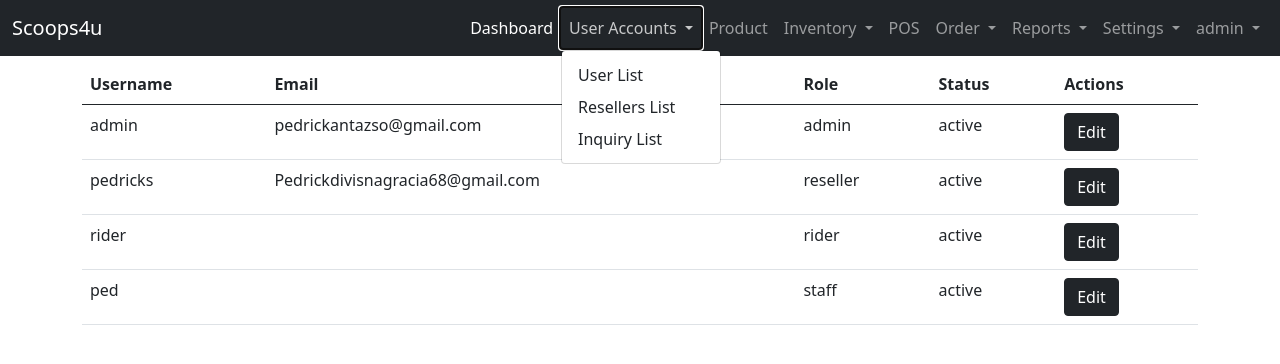
After one commit to Pedrick16/django_scoops-capstone, a Django app: page /user-site/user-list/ in a window 1280 px wide, after a click on "User Accounts". The commit adds this page. Shown: the top 364 px of the page. Run offline with Django 4.2, Linux system fonts and the light colour scheme; a user stored in the database is signed in; data comes from the database, SQL or seed files in the repository; both versions use the stored data as it was after the commit.

Commit message:
added code for useraccount

```diff
--- a/admin_site/urls.py
+++ b/admin_site/urls.py
@@ -7,8 +7,13 @@ from django.conf.urls.static import static
 app_name = 'admin_site'
 urlpatterns = [
     path('', views.dashboard_admin, name='dashboard'),
+    path('user-list/', views.user_list , name='user_list'),
+    path('edit-user-list/<int:userid>/', views.edit_user_account , name='edit_user_account'),
+    path('update-user-list/<int:userid>/', views.update_user_account , name='update_user_account'),
+
     path('list-inquiry/', views.list_inquiry, name='list_inquiry'),
     path('list-reseller/', views.list_reseller, name='list_reseller'),
+    path('edit-reseller/<int:id>/', views.edit_reseller, name='edit_reseller'),
     path('archive-reseller/<int:resellerid>/', views.archive_reseller, name='archive_reseller'),
 
     path('settings_profile/', views.settings_profile, name='settings_profile'),
@@ -69,10 +74,12 @@ urlpatterns = [
 
     #search
     path('search-reseller/', views.search_reseller, name='search_reseller'),
+    path('search-archive-reseller/', views.search_archive, name='search_archive_reseller'),
     path('search-product/', views.search_product, name='search_product'),
     path('search-inventory/', views.search_inventory, name='search_inventory'),
     path('search-transaction/', views.search_transaction, name='search_transaction'),
     path('search/activity-log/', views.search_actlog, name='search_act-log'),
+    path('search/activity-log-date/', views.search_date_actlog, name='search_date_actlog'),
     path('search/online-sales', views.search_online_sales, name='search_online_sales'),
     path('search/pos-sales', views.search_pos_sales, name='search_pos_sales'),
 
@@ -86,7 +93,7 @@ urlpatterns = [
     path('viewing-pic/<int:id>/', views.view_pic, name='viewing_pic'),
 
     #edit
-    path('edit-reseller/<int:id>/', views.edit_reseller, name='edit_reseller'),
+
 
 
 ]
--- a/admin_site/views.py
+++ b/admin_site/views.py
@@ -6,7 +6,9 @@ from django.core.mail import send_mail
 
 from datetime import datetime,date
 from landing_page.forms import SignUpForm
+from landing_page.models import User
 import random
+
 
 
 
@@ -52,8 +54,7 @@ def register(request, inquiryid):
             reseller.reseller_status = status
             reseller.save()
             return redirect('admin_site:send_email')
-        else:
-            messages.success(request,("sorry have an error"))
+
     else:
         form = SignUpForm()
     return render(request, 'admin_site/user/register.html',{'form':form})
@@ -66,6 +67,41 @@ def list_reseller(request):
     list_reseller = Reseller.objects.order_by('-id').filter(reseller_status = "active")
     context = {'list_reseller':list_reseller}
     return render(request, 'admin_site/user/list_reseller.html', context)
+
+#list user account
+@login_required(login_url='landing_page:login')
+def user_list(request):
+    users = User.objects.all()
+    context = {'users':users}
+    return render(request, 'admin_site/user/useraccount.html', context)
+
+
+#list user account
+@login_required(login_url='landing_page:login')
+def edit_user_account(request,userid):
+    list_users = User.objects.get(id = userid)
+    context={
+        'list_users':list_users
+    }
+    return render(request, 'admin_site/edit/edit_useraccount.html',context)
+
+@login_required(login_url='landing_page:login')
+def update_user_account(request,userid):
+    if request.method == "POST":
+        user = User.objects.get(id = userid)
+        username =  request.POST['username']
+        email = request.POST['email']
+        role =  request.POST['role']
+        status = request.POST['status']
+        user.username = username
+        user.email=    email
+        user.role =  role
+        user.status = status
+        user.save()
+        messages.success(request,"successfully updated")
+        return redirect('admin_site:user_list')
+
+
 
 
 
@@ -787,6 +823,7 @@ def report_actlog(request):
     }
     return render(request, 'admin_site/reports/act_log.html', context)
 
+
 @login_required(login_url='landing_page:login')
 def report_pos_sales(request):
     pos_payment = Pos_Payment.objects.filter(pos_status = 'Printed')
@@ -829,6 +866,18 @@ def search_reseller(request):
         if search:
             list_reseller = Reseller.objects.filter(Q(reseller_status = "active"), Q(reseller_fname__contains=search) | Q(reseller_mname__contains=search) |Q(reseller_lname__contains=search) | Q(reseller_gender__contains=search) | Q(reseller_address__contains=search)| Q(reseller_email__contains=search))
             return render(request,'admin_site/user/list_reseller.html', {'list_reseller': list_reseller})
+        else:
+           messages.success(request,("No records found!"))
+           return render(request,'admin_site/user/list_reseller.html')
+
+#search bar for reseller
+@login_required(login_url='landing_page:login')
+def search_archive(request):
+    if request.method == "GET":
+        search = request.GET.get('search')
+        if search:
+            list_reseller = Reseller.objects.filter(Q(reseller_status = "inactive"), Q(reseller_fname__contains=search) | Q(reseller_mname__contains=search) |Q(reseller_lname__contains=search) | Q(reseller_gender__contains=search) | Q(reseller_address__contains=search)| Q(reseller_email__contains=search))
+            return render(request,'admin_site/user/archive.html', {'list_reseller': list_reseller})
         else:
            messages.success(request,("No records found!"))
            return render(request,'admin_site/user/list_reseller.html')
@@ -883,6 +932,20 @@ def search_actlog(request):
            messages.success(request,("No records found!"))
            return render(request,'admin_site/reports/act_log.html')
 
+@login_required(login_url='landing_page:login')
+def search_date_actlog(request):
+    if request.method == "POST":
+        start_date= request.POST['start_date']
+        end_date = request.POST['end_date']
+
+        list_reports = Activity_log.objects.filter(date_time__date__range=[start_date, end_date])
+
+        context ={
+            'list_reports':list_reports
+        }
+        return render(request,'admin_site/reports/act_log.html',context)
+
+
 
 @login_required(login_url='landing_page:login')
 def search_online_sales(request):
--- a/landing_page/models.py
+++ b/landing_page/models.py
@@ -5,4 +5,6 @@ from django.contrib.auth.models import AbstractUser
 
 class User(AbstractUser):
     ROLE = ((" "," "),("admin","admin"),("staff","staff"),("reseller","reseller"),("rider","rider"))
-    role = models.CharField(max_length=50, null=True, default=False, choices=ROLE)
+    STAT = ((" "," "),("active","active"),("inactive","inactive"))
+    role = models.CharField(max_length=50, null=True, default=None, choices=ROLE)
+    status = models.CharField(max_length=50, null=True, default=None , choices=STAT)
--- a/templates/admin_site/base.html
+++ b/templates/admin_site/base.html
@@ -44,11 +44,12 @@
               </li>
               <li class="nav-item dropdown">
                 <a class="nav-link dropdown-toggle" href="#" id="navbarDropdownMenuLink" role="button" data-bs-toggle="dropdown" aria-expanded="false">
-                  List Reseller
+                  User Accounts
                 </a>
                 <ul class="dropdown-menu" aria-labelledby="navbarDropdownMenuLink">
-                  <li><a class="dropdown-item" href="{% url 'admin_site:list_reseller'%}">Reseller</a></li>
-                  <li><a class="dropdown-item" href="{% url 'admin_site:list_inquiry'%}">Inquiry</a></li>
+                  <li><a class="dropdown-item" href="{% url 'admin_site:user_list' %}">User List</a></li>
+                  <li><a class="dropdown-item" href="{% url 'admin_site:list_reseller'%}">Resellers List</a></li>
+                  <li><a class="dropdown-item" href="{% url 'admin_site:list_inquiry'%}">Inquiry List</a></li>
                 </ul>
               </li>
               <li class="nav-item">
--- a/templates/admin_site/dashboard/index.html
+++ b/templates/admin_site/dashboard/index.html
@@ -18,7 +18,7 @@
       <label for="">Pending Order</label>
       <input type="text" style="font-weight: bolder;" value="{{ transaction_pending }}"  class="form-control" disabled>
       <br>
-      <label for="">Out for Delivery</label>
+      <label for="">Out for Shipping</label>
       <input type="text" style="font-weight: bolder;" value="{{ transaction_shipped }}"  class="form-control" disabled>
       <br>
       <!-- <label for="">Completed</label>
--- a/templates/admin_site/edit/edit_reseller.html
+++ b/templates/admin_site/edit/edit_reseller.html
@@ -47,7 +47,7 @@
 
             <input type="File" class="form-control" name="Business-permit" accept=".jpg, .jpeg, .png" disabled>
             <br>
-            <button class="btn btn-primary"  type="submit" name="submit" >Submit</button>
+            <button class="btn btn-primary"  type="submit" name="submit" >Update</button>
             </form>
             <br>
 
--- a/templates/admin_site/user/archive.html
+++ b/templates/admin_site/user/archive.html
@@ -6,7 +6,7 @@
 <p class='alert alert-success mt-3'>{{messsage}}</p>
 {% endfor %}
 
-<form action="{% url 'admin_site:search_reseller' %}" method="get" class="my-2">
+<form action="{% url 'admin_site:search_archive_reseller' %}" method="get" class="my-2">
     {% csrf_token %}
     <div class="input-group">
         <input type="text" class="form-control" name="search" placeholder="search" required>
--- /dev/null
+++ b/templates/admin_site/user/useraccount.html
@@ -0,0 +1,32 @@
+{% extends 'admin_site/base.html' %}
+
+
+{% block content %}
+{% for message in messages %}
+<p class="alert alert-success mt-3">{{ message }}</p>
+{% endfor %}
+
+    <table class="table table-hover">
+        <thead>
+            <tr>
+                <th>Username</th>
+                <th>Email</th>
+                <th>Role</th>
+                <th>Status</th>
+                <th>Actions</th>
+            </tr>
+            <tbody>
+
+                {% for list in users %}
+                <tr>
+                    <td>{{ list.username }}</td>
+                    <td>{{ list.email }}</td>
+                    <td>{{ list.role }}</td>
+                    <td>{{ list.status }}</td>
+                    <td><a href="{% url 'admin_site:edit_user_account' list.id %}" class="btn btn-dark" >Edit</a></td>
+                </tr>
+                {% endfor %}
+            </tbody>
+        </thead>
+    </table>
+{% endblock content %}
```
Also changed, not shown: landing_page/views.py (+7 -4 lines), templates/admin_site/edit/edit_useraccount.html (added, +28 -0 lines), templates/admin_site/pos/pos_admin.html (+5 -10 lines), templates/admin_site/reports/act_log.html (+6 -3 lines), db.sqlite3, landing_page/migrations/0004_user_status.py (added), landing_page/migrations/0005_alter_user_role_alter_user_status.py (added).
